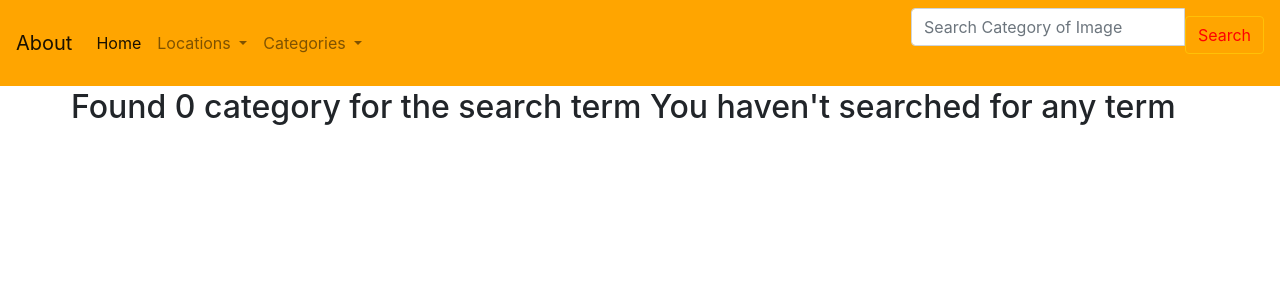
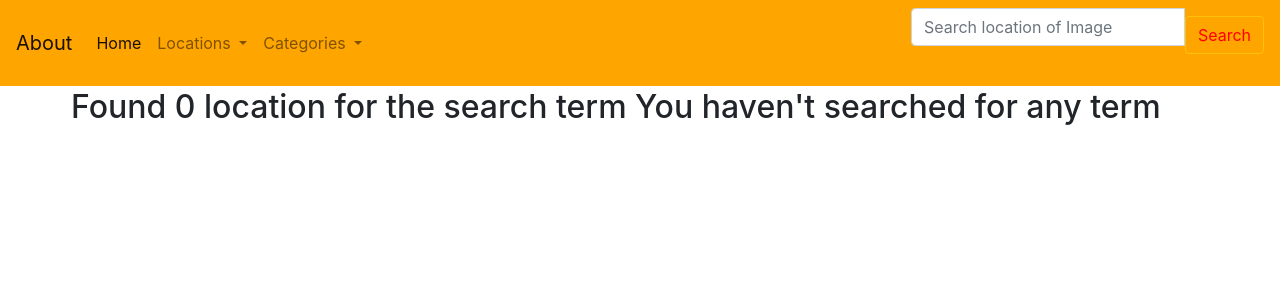
Before and after one commit to feysal-Ibrahim/wiki-gallery, a Django app: page /search/ in a window 1280 px wide. Shown: the top 300 px of the page. Run offline with Django 3.2, Linux system fonts and the light colour scheme; some libraries are stand-ins or nearby versions.

Commit message:
create view for image location

```diff
--- a/app/models.py
+++ b/app/models.py
@@ -65,6 +65,11 @@ class Image(models.Model):
         return images
 
     @classmethod
+    def search_by_location(cls , search_term):
+        image=cls.objects.filter( location__name__icontains=search_term )
+        return image
+
+    @classmethod
     def search_by_category(cls , search_term):
         image=cls.objects.filter( category__name__icontains=search_term )
         return image
--- a/app/templates/navbar.html
+++ b/app/templates/navbar.html
@@ -83,7 +83,7 @@
             <form class="navbar-form" role="search" action="{% url 'search_results'%}">
 
         <div class="input-group">
-          <input type="text" class="form-control" placeholder="Search Category of Image" name="category">
+          <input type="text" class="form-control" placeholder="Search location of Image" name="location">
           <div class="input-group-btn">
                 <button style="color:red;" class="btn btn-outline-warning my-2 my-sm-12" type="submit">Search</button>
             <!--<button class="btn btn-default" type="submit"><i class="glyphicon glyphicon-search"></i></button>-->
--- a/app/templates/search.html
+++ b/app/templates/search.html
@@ -4,24 +4,24 @@
 
 <div class="container">
     <div class="row">
-      {% if categorys %}
-        <h2>Found {{ categorys|length }} of searched term {{message}}</h2>
+      {% if location %}
+        <h2>Found {{ location|length }} of searched term {{message}}</h2>
       {% else %}
            <br>
      <br>
-        <h2> Found 0 category for the search term {{message}}</h2>
+        <h2> Found 0 location for the search term {{message}}</h2>
       {% endif %}
 
     </div>
     <br>
      <br>
 
-     {% if categorys %} {% for category in categorys %}
+     {% if location %} {% for location in location %}
       <div class="row">
     <div class="col-xs-12 col-sm-3 col-md-3 col-lg-3 ">
         <div class="card">
         <a href="#" class="thumbnail">
-        <img data-toggle="modal" src="{{ category.image.url }}" class="img-responsive">
+        <img data-toggle="modal" src="{{ location.image.url }}" class="img-responsive">
         </a>
             {% endfor %} {% endif %}
     </div>
--- a/app/views.py
+++ b/app/views.py
@@ -9,7 +9,7 @@ from peewee import DoesNotExist
 def home(request):
     # return render ( request , 'welcome.html')
     # gallery=Image.get_all( )
-    images=Image.objects.filter( ).order_by( 'category' )
+    images=Image.objects.filter( ).order_by( 'location' )
     date=dt.date.today
     return render( request , 'welcome.html' ,
                    {"date": date , "images": images} )
@@ -25,12 +25,12 @@ def single_image(request , image_id):
 
 
 def search_results(request):
-    if 'category' in request.GET and request.GET["category"]:
-        search_term=request.GET.get( "category" )
-        searched_category=Image.search_by_category( search_term )
+    if 'location' in request.GET and request.GET["location"]:
+        search_term=request.GET.get( "location" )
+        searched_location=Image.search_by_location( search_term )
         message=f"{search_term}"
 
-        return render( request , 'search.html' , {"message": message , "categorys": searched_category} )
+        return render( request , 'search.html' , {"message": message , "location": searched_location} )
 
     else:
         message="You haven't searched for any term"
```
Also changed, not shown: app/templates/welcome.html (+119 -27 lines), media/gallery/ki.jpg (added), media/gallery/ki_X1g2Lsr.jpg (added), media/gallery/life.jpeg (added), media/gallery/sam.JPG (added), media/gallery/sam_7Rd1Hll.JPG (added), media/gallery/sam_GYjq4zN.JPG (added), media/gallery/thika_Y8fCDWi.jpeg (added).
